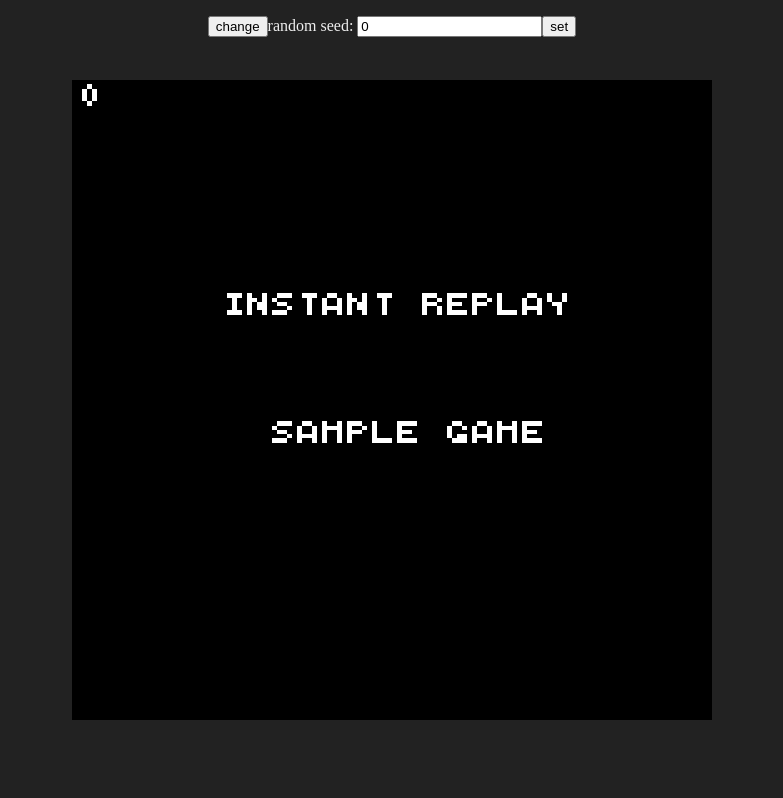
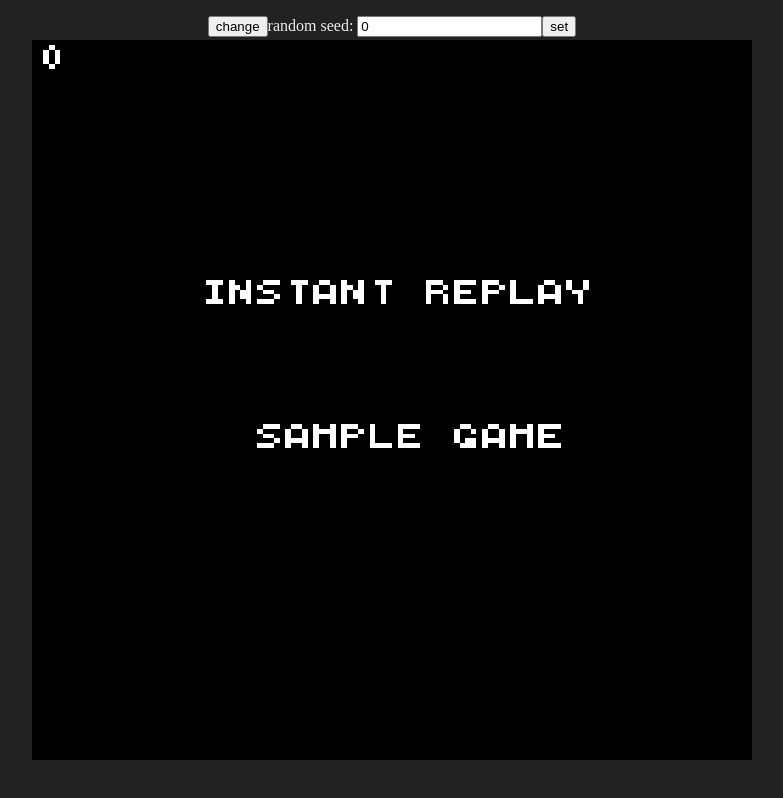
Before and after one commit to abagames/instant-replay, a website: page docs/index.html in a window 1280 px wide. Shown: the whole page, without its empty margins (248-1031 px from the left). Drawn offline with Linux system fonts and the light colour scheme.

Commit message:
Change the screen size

```diff
--- a/docs/index.css
+++ b/docs/index.css
@@ -15,8 +15,8 @@ canvas {
   left: 50%;
   top: 50%;
   transform: translate(-50%, -50%);
-  width: 80vmin;
-  height: 80vmin;
+  width: 90vmin;
+  height: 90vmin;
  }
 
 canvas#main {
```
